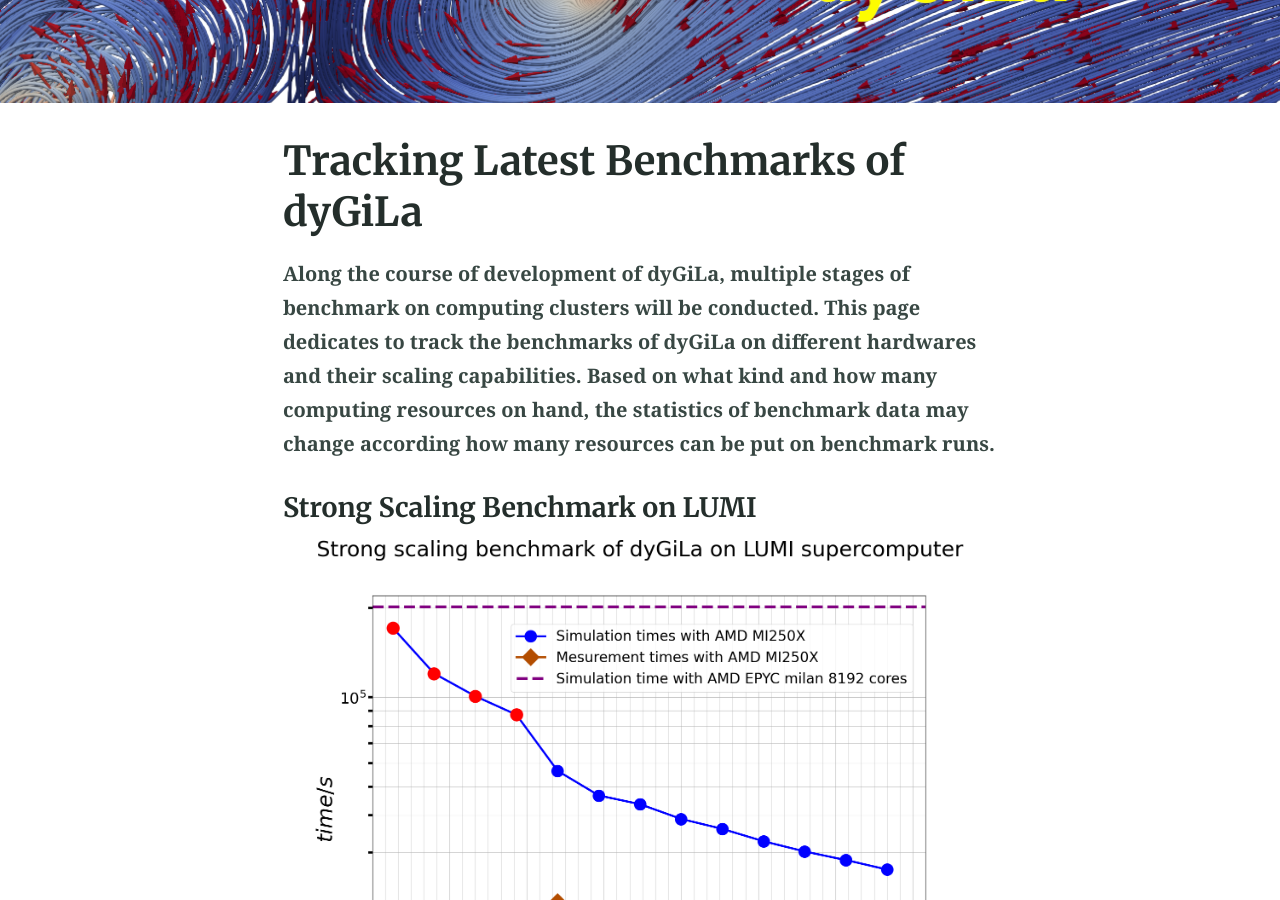
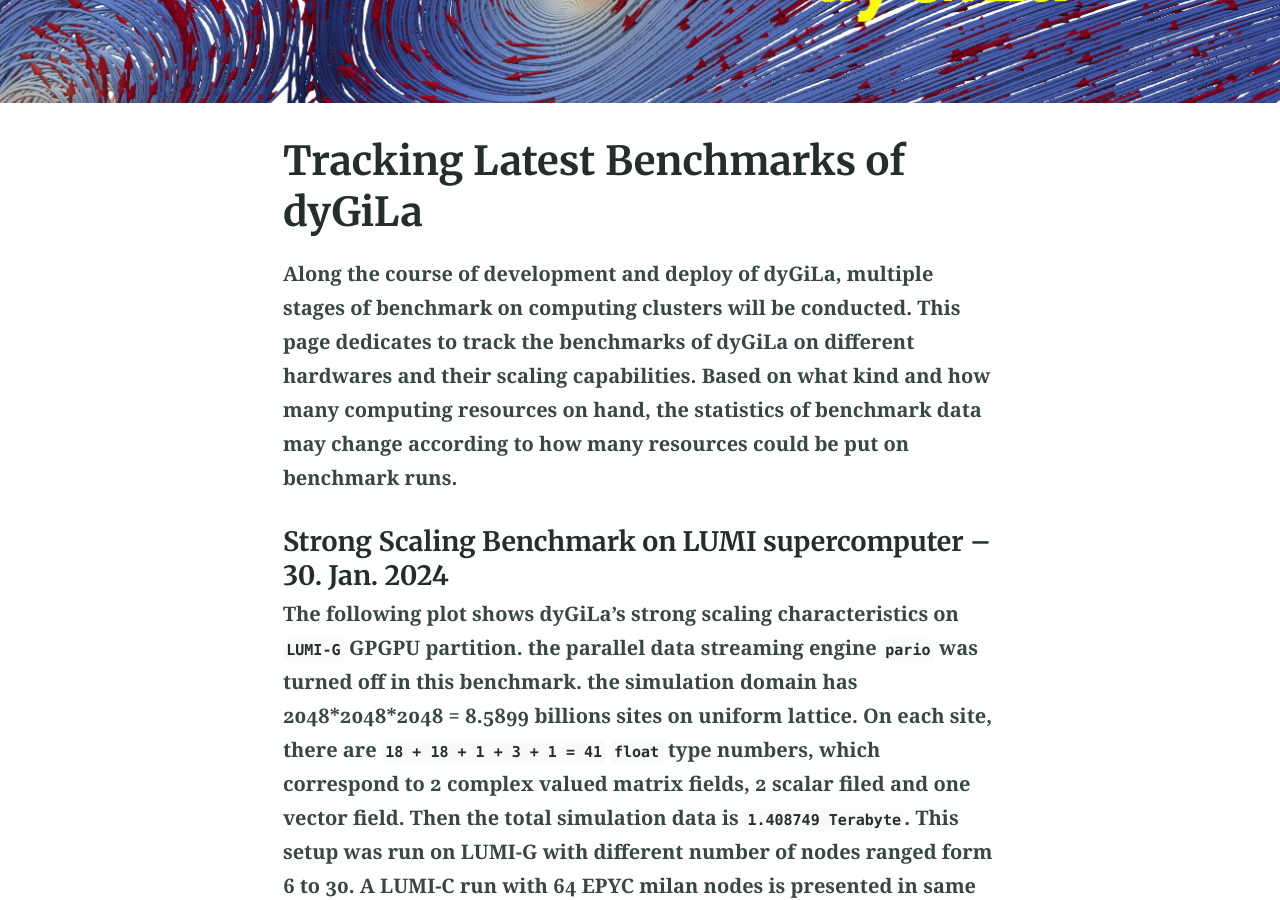
Before and after one commit to dyGiLa/dygila.github.io, a Jekyll site: the page built from benchmark.md, in a window 1280 px wide and 900 px high, scrolled down 287 px. Built offline with Jekyll 4.4.1, drawn with Linux system fonts in a browser that asks for light colours; some of the changed text lies outside the part shown.

Commit message:
edit page

```diff
--- a/benchmark.md
+++ b/benchmark.md
@@ -3,26 +3,17 @@ title: Tracking Latest Benchmarks of dyGiLa
 feature_image: "/pic/title-pic-c.png"
 excerpt: "benchmark on supercomputer"
 ---
-Along the course of development of dyGiLa, multiple stages of benchmark on computing clusters will be conducted.
+Along the course of development and deploy of dyGiLa, multiple stages of benchmark on computing clusters will be conducted.
 This page dedicates to track the benchmarks of dyGiLa on different hardwares and their scaling capabilities.
-Based on what kind and how many computing resources on hand, the statistics of benchmark data may change according how many
-resources can be put on benchmark runs.
+Based on what kind and how many computing resources on hand, the statistics of benchmark data may change according to how many
+resources could be put on benchmark runs.
 
-#### Strong Scaling Benchmark on LUMI
+#### Strong Scaling Benchmark on LUMI supercomputer -- 30. Jan. 2024
+The following plot shows dyGiLa's strong scaling characteristics on `LUMI-G` GPGPU partition.
+the parallel data streaming engine `pario` was turned off in this benchmark.
+the simulation domain has 2048\*2048\*2048 = 8.5899 billions sites on uniform lattice.
+On each site, there are `18 + 18 + 1 + 3 + 1 = 41` `float` type numbers, which correspond to 2 complex valued matrix fields, 2 scalar filed and one vector field.
+Then the total simulation data is `1.408749 Terabyte`. This setup was run on LUMI-G with different number of nodes ranged form 6 to 30.
+A LUMI-C run with 64 EPYC milan nodes is presented in same plot.
 
 <img src="{{ site.github.url }}/pic/bench1-lumiG-logy.png" alt="Home" width="100%">
-
-dyGiLa is developed upon few frameworks. There is framework providing mathematical objects, discretized spital grid and time points for lattice field theory support.
-And there is also framework providing data streaming in mean of parallel for post-hoc analysis and in-situ visualizing simulating data.
-The former is provided by [HILA](https://cft-hy.github.io/HILA.home) project, while the latter is project [Ascent](https://ascent.readthedocs.io/en/latest)
-Make sure they have been compiled or installed in the proper way before going to next steps.
-
-To leverage modern hybrid CPU-GPGPU computational source, both [HILA](https://cft-hy.github.io/HILA.home) and [Ascent](https://ascent.readthedocs.io/en/latest)
-need [GNU make](https://www.gnu.org/software/make/), [CMake](https://cmake.org/), `MPI` ([mpich](https://www.mpich.org/), [openmpi](https://www.open-mpi.org/)),
-`FFTW`([FFTW3](https://fftw.org/)) and [LLVM/Clang](https://llvm.org/), make sure these softwares and libraries have been installed on the system you intend to work on.
-When the targeted platform offers [GPGPU](https://en.wikipedia.org/wiki/General-purpose_computing_on_graphics_processing_units) supporting, the vendor-specific
-firmware and libraries have to be installed and configured properly as well. For the `Nvidia` hardware, the architecture e.g.,`sm_75, sm_80, sm_90` etc have to be identified properly for the hardware,
-and [CUDA](https://developer.nvidia.com/cuda-toolkit) have to be installed, `OpenACC` is not supported. For `ÀMD` hardware, [drivers](https://www.amd.com/en/support/download/drivers.html) and
-[ROCm](https://rocm.docs.amd.com/en/latest/index.html) open source library have to be installed.
-However, things for AMD hardwares could be tricky dependent on their architecture,`ÀMD Instinct CDNA` architecture have the full support from [ROCm](https://rocm.docs.amd.com/en/latest/index.html), while `Radeon RDNA` only partially supported by [ROCm](https://rocm.docs.amd.com/en/latest/index.html).
-To know if given AMD hardware is supported by ROCm, one could check the [ROCm support list](https://rocm.docs.amd.com/projects/install-on-linux/en/latest/reference/system-requirements.html)
```
